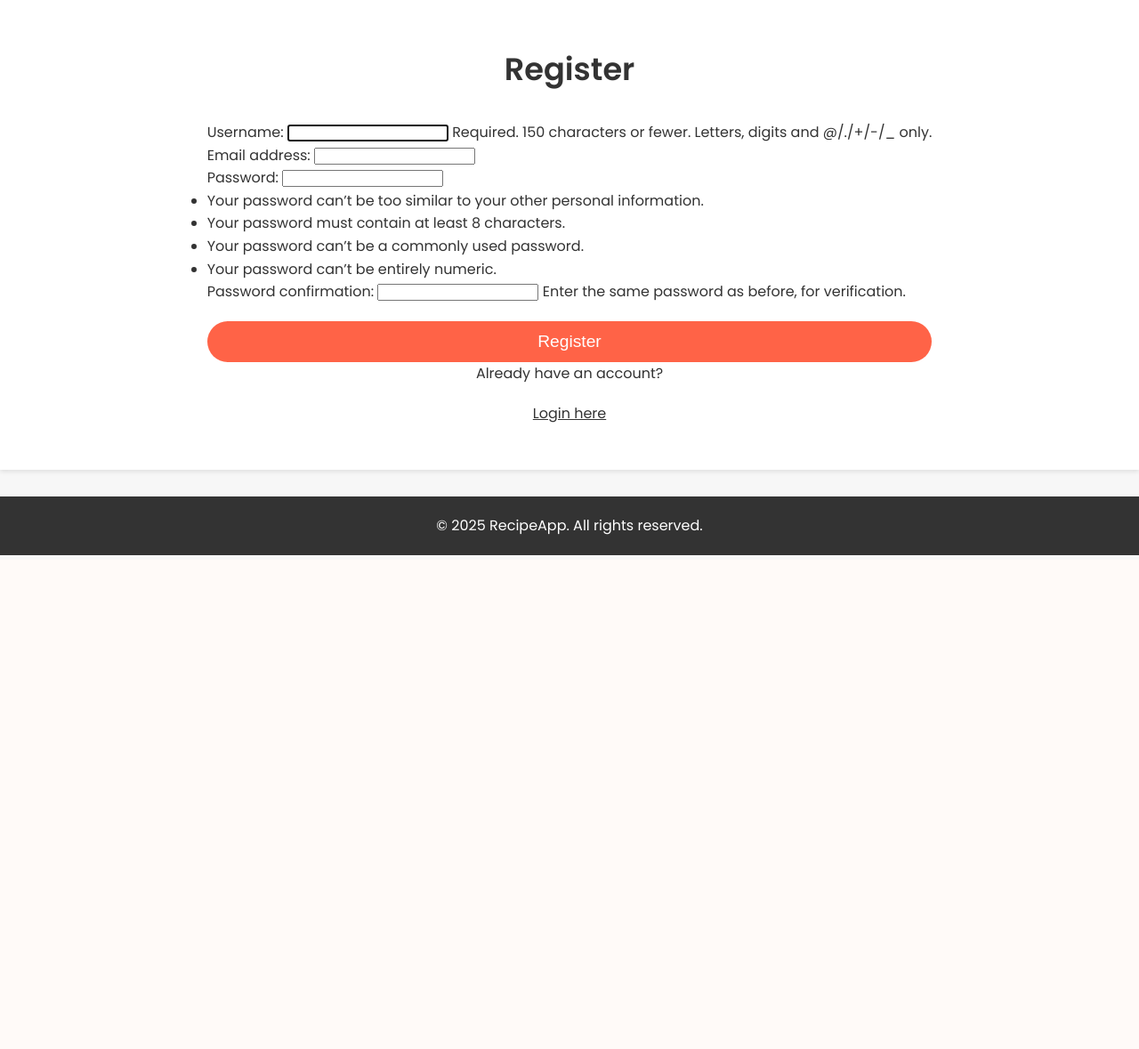
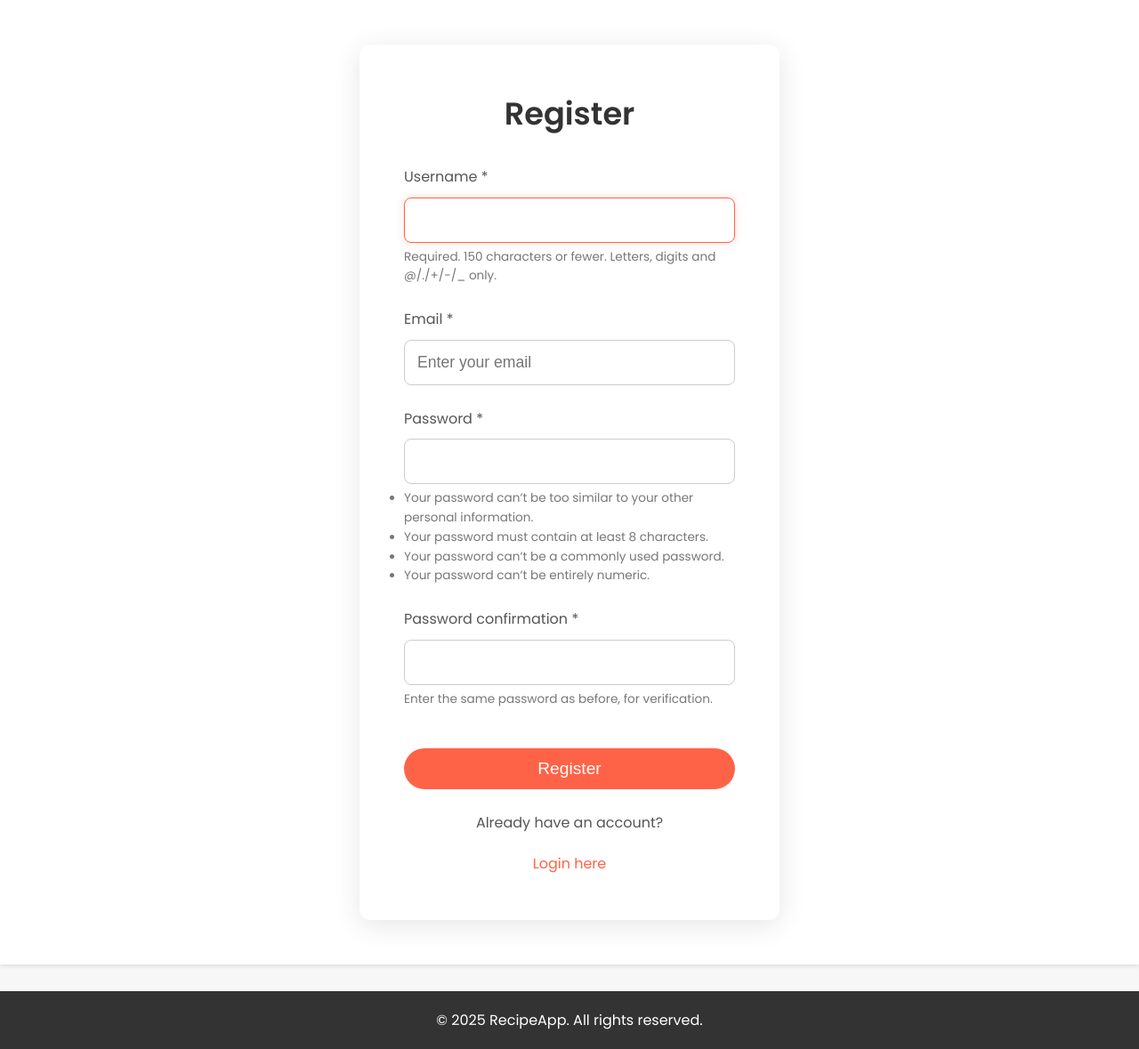
Before and after one commit to maarkwilliams/Project3, a Django app: page /users/register/ in a window 1280 px wide. Shown: the part 171-1350 px from the top of the page at 89% size. Before the commit the page ends 795 px from the top, so only its background shows below. Run offline with Django 4.2, Linux system fonts and the light colour scheme.

Commit message:
Add styling to register page

```diff
--- a/recipes/views.py
+++ b/recipes/views.py
@@ -70,10 +70,10 @@ def recipe_detail(request, recipe_id):
 def delete_recipe(request, recipe_id):
     recipe = get_object_or_404(Recipe, id=recipe_id)
 
-    if request.user == recipe.author or request.user.is_staff:
+    if request.user == recipe.created_by or request.user.is_staff:
         recipe.delete()
         messages.success(request, "Recipe deleted successfully.")
-        return redirect('home')
+        return redirect('recipe_list')
     else:
         messages.error(request, "You are not authorized to delete this recipe.")
         return redirect('recipe_detail', recipe_id=recipe.id)
--- a/static/css/styles.css
+++ b/static/css/styles.css
@@ -799,3 +799,40 @@ a:hover {
 .signup-link a:hover {
   color: #e03e00;
 }
+
+.form-error {
+  color: #e03e00;
+  font-size: 0.9rem;
+  margin-top: 5px;
+}
+
+.form-help {
+  color: #777;
+  font-size: 0.85rem;
+  margin-top: 5px;
+  display: block;
+}
+
+.input-group input,
+.input-group select,
+.input-group textarea {
+  width: 100%;
+  padding: 14px;
+  border-radius: 8px;
+  border: 1px solid #ccc;
+  font-size: 1.1rem;
+  color: #555;
+  transition: all 0.3s ease;
+}
+
+.input-group input:focus,
+.input-group select:focus,
+.input-group textarea:focus {
+  outline: none;
+  border-color: #ff6347;
+  box-shadow: 0 0 10px rgba(255, 99, 71, 0.2);
+}
+
+.login-box form {
+  margin-bottom: 20px;
+}
--- a/users/forms.py
+++ b/users/forms.py
@@ -3,6 +3,8 @@ from django.contrib.auth.forms import UserCreationForm
 from django.contrib.auth import get_user_model
 
 class CustomUserCreationForm(UserCreationForm):
+    email = forms.EmailField(required=True, widget=forms.EmailInput(attrs={'placeholder': 'Enter your email'}))
+
     class Meta:
         model = get_user_model()
         fields = ['username', 'email', 'password1', 'password2']
--- a/users/templates/users/register.html
+++ b/users/templates/users/register.html
@@ -1,11 +1,33 @@
-{% extends 'base.html' %}
+{% extends "base.html" %}
 
 {% block content %}
-  <h2>Register</h2>
-  <form method="POST">
-    {% csrf_token %}
-    {{ form.as_p }}
-    <button type="submit">Register</button>
-  </form>
-  <p>Already have an account? <a href="{% url 'login' %}">Login here</a></p>
+<div class="login-container">
+  <div class="login-box">
+    <h2>Register</h2>
+    <form method="post">
+      {% csrf_token %}
+      {% for field in form %}
+        <div class="input-group">
+          <label for="{{ field.id_for_label }}">{{ field.label }} <span class="required">*</span></label>
+          {{ field }}
+          {% if field.errors %}
+            <div class="form-error">
+              {% for error in field.errors %}
+                {{ error }}
+              {% endfor %}
+            </div>
+          {% endif %}
+          {% if field.help_text %}
+            <small class="form-help">{{ field.help_text }}</small>
+          {% endif %}
+        </div>
+      {% endfor %}
+
+      <button type="submit" class="btn-login">Register</button>
+    </form>
+    <div class="signup-link">
+      <p>Already have an account? <a href="{% url 'login' %}">Login here</a></p>
+    </div>
+  </div>
+</div>
 {% endblock %}
--- a/users/views.py
+++ b/users/views.py
@@ -23,7 +23,7 @@ def login_view(request):
         if form.is_valid():
             user = form.get_user()
             login(request, user)
-            return redirect('recipe_list')
+            return redirect('home')
     else:
         form = AuthenticationForm()
     return render(request, 'users/login.html', {'form': form})
```
Also changed, not shown: db.sqlite3, users/migrations/0001_initial.py.
